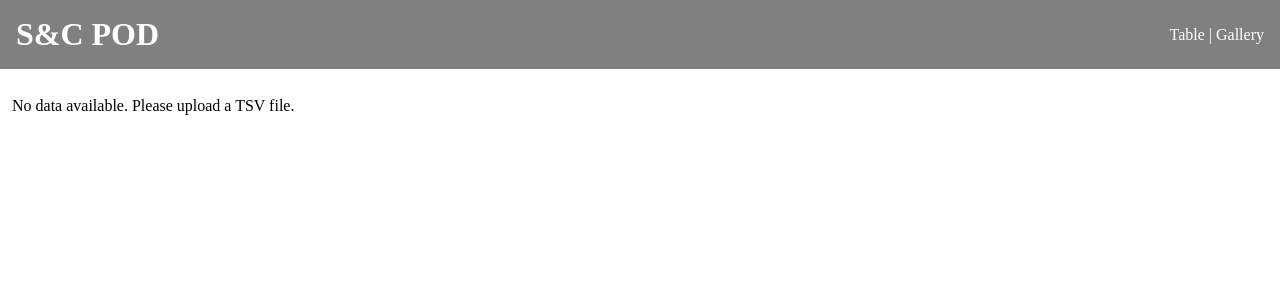
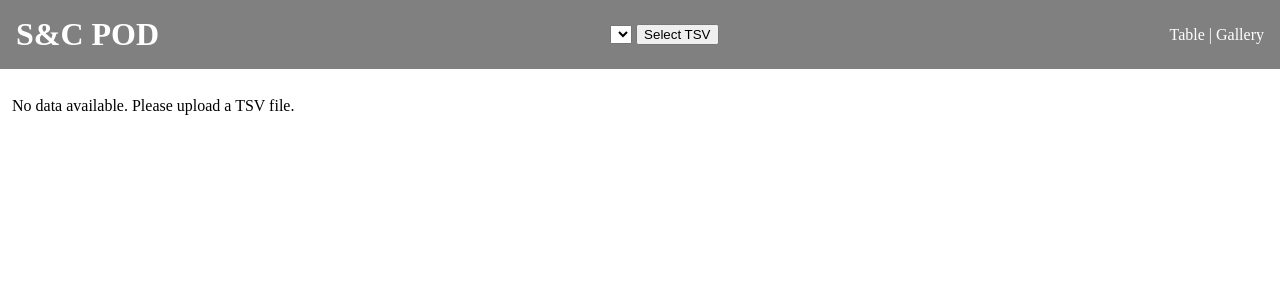
Before and after one commit to kzrob/sc-pod, a Flask app: page /table in a window 1280 px wide. Shown: the top 300 px of the page. Run offline with Flask 3, Linux system fonts and the light colour scheme; lists and menus that the app fills with data are empty; parts of the project's set-up code (start-up, migrations or seed data) failed here and were passed over; some libraries are stand-ins or nearby versions.

Commit message:
added a selection box

```diff
--- a/app.py
+++ b/app.py
@@ -2,48 +2,85 @@
 
 import backend, config
 from flask import Flask, render_template, url_for, redirect, request
+from datetime import datetime
 from waitress import serve
 import os
+
+tsv_path = None
+tsv_list = [f for f in os.listdir(config.TSV_DIR) if f.endswith('.tsv')]
+
+def mkdirs():
+    os.makedirs(config.DOWNLOADS_DIR, exist_ok=True)
+    os.makedirs(config.TSV_DIR, exist_ok=True)
+
+def update_tsv_path() -> None:
+    global tsv_path
+
+    selected = request.form.get("tsv")
+    if not selected:
+        return
+
+    selected_path = os.path.join(config.TSV_DIR, selected)
+    tsv_path = selected_path
+
+mkdirs()
 
 app = Flask(__name__, template_folder=config.TEMPLATES_DIR, static_folder=config.STATIC_DIR)
 app.secret_key = "TODO: make this secret"
 
 
-@app.route('/')
+@app.route('/', methods=['GET', 'POST'])
 def index():
-    return render_template('index.html')
+    update_tsv_path()
+
+    return render_template('index.html', tsv_list=tsv_list)
 
 
 @app.route('/table', methods=['GET', 'POST'])
 def table():
+    update_tsv_path()
+    print(tsv_path)
+
     values = {}
     for key in config.INPUT_VALUES:
         values[key] = request.form.get(key)
 
-    df, count = backend.process_table(config.TSV_PATH, values)
-    return render_template('table.html', data=df, count=count)
+    df, count = backend.process_table(tsv_path, values)
+    return render_template('table.html', tsv_list=tsv_list, df=df, count=count)
 
 
-@app.route('/gallery')
+@app.route('/gallery', methods=['GET', 'POST'])
 def gallery():
-    df = backend.process_gallery(config.TSV_PATH)
-    return render_template('gallery.html', data=df)
+    update_tsv_path()
+
+    df = backend.process_gallery(tsv_path)
+    return render_template('gallery.html', tsv_list=tsv_list, df=df)
 
 
-@app.route('/upload', methods=['POST'])
+@app.route('/upload', methods=['GET', 'POST'])
 def upload():
+    global tsv_path, tsv_list
+    update_tsv_path()
+
     html = request.form.get("location", "index")
-    os.makedirs(config.DOWNLOADS_DIR, exist_ok=True)
+    mkdirs()
 
     if "file" not in request.files:
         return redirect(url_for(html))
 
     file = request.files['file']
-    file.save(config.TSV_PATH)
+
+    if file.filename == '':
+        return redirect(url_for(html))
+
+    path = os.path.join(config.TSV_DIR, f"{datetime.now().strftime('%Y-%m-%d_%H-%M-%S')}_{file.filename}.tsv")
+    file.save(path)
+    tsv_path = path
+    tsv_list.append(os.path.basename(path))
 
     return redirect(url_for(html))
 
 
 if __name__ == '__main__':
-    # app.run(debug=True, host="0.0.0.0", port=config.PORT)
-    serve(app, host="0.0.0.0", port=config.PORT, threads=10)
+    app.run(debug=True, host="0.0.0.0", port=config.PORT)
+    # serve(app, host="0.0.0.0", port=config.PORT, threads=10)
--- a/backend.py
+++ b/backend.py
@@ -5,6 +5,10 @@ import zipfile
 import json
 import os
 import chardet
+
+def log(text: str) -> None:
+    with open(config.LOG_FILE, "a") as logs:
+        logs.write(text + "\n")
 
 def tsv_to_df(tsv: str, sample_size: int = 10000) -> pd.DataFrame | None:
     if os.path.getsize(tsv) <= 0:
@@ -28,7 +32,7 @@ def download_and_extract_zip(url: str, folder: str) -> bool:
         response = requests.get(url, stream=True)
         response.raise_for_status()
     except requests.HTTPError as e:
-        config.log(f"Failed to download zip from {url}: {e}")
+        log(f"Failed to download zip from {url}: {e}")
         return False
 
     # Write zip to disk
@@ -70,7 +74,7 @@ def append_table_data(df: pd.DataFrame, i: int) -> set | None:
     json_data = download_json_data(url, folder)
     output = set() # counting order properties
 
-    if json_data is None:
+    if not json_data:
         return None
 
     # Get image
@@ -92,7 +96,7 @@ def append_table_data(df: pd.DataFrame, i: int) -> set | None:
                     if thumbnail is not None:
                         df.at[i, label+" image"] = thumbnail.get("imageUrl")
             case _:
-                config.log(f"Unknown customization type: {option} for order-item-id: {id}")
+                log(f"Unknown customization type: {option} for order-item-id: {id}")
 
     # Get data
     surfaces = json_data["version3.0"]["customizationInfo"]["surfaces"]
@@ -117,7 +121,7 @@ def append_table_data(df: pd.DataFrame, i: int) -> set | None:
                     df.at[i, label+" text"] = area.get("text")
                     df.at[i, "font"] = area.get("fontFamily")
                 case _:
-                    config.log(f"Unknown customization type: {option} for order-item-id: {id}")
+                    log(f"Unknown customization type: {option} for order-item-id: {id}")
 
     return output
 
@@ -128,7 +132,7 @@ def append_gallery_data(df: pd.DataFrame, i: int) -> list[str] | None:
     folder = os.path.join(config.DOWNLOADS_DIR, str(id))
     json_data = download_json_data(url, folder)
 
-    if json_data is None:
+    if not json_data:
         return None
 
     # Set image path
@@ -156,7 +160,7 @@ def count_table_orders(df: pd.DataFrame, column: str, simple: bool = False) -> s
         return f"{column} counts: {str(df[column].value_counts().index.size)}"
 
     if column not in df.columns or "quantity-purchased" not in df.columns:
-        config.log(f"Cannot count orders for column: {column}")
+        log(f"Cannot count orders for column: {column}")
         return None
 
     map = {}
@@ -177,7 +181,7 @@ def count_table_orders(df: pd.DataFrame, column: str, simple: bool = False) -> s
 
 
 def process_table(tsv_path: str, values: dict) -> tuple[pd.DataFrame, dict[str]] | tuple[None, None]:
-    if tsv_path is None or not os.path.exists(tsv_path):
+    if not tsv_path or not os.path.exists(tsv_path):
         return None, None
 
     df = tsv_to_df(tsv_path)
@@ -188,7 +192,7 @@ def process_table(tsv_path: str, values: dict) -> tuple[pd.DataFrame, dict[str]]
     for i in range(len(df)):
         # Change variables
         th = append_table_data(df, i)
-        if th is None:
+        if not th:
             fails += 1
         else:
             th = th.union(th)
@@ -217,11 +221,11 @@ def process_table(tsv_path: str, values: dict) -> tuple[pd.DataFrame, dict[str]]
 
 
 def process_gallery(tsv_path: str) -> list[list[str]] | None:
-    if tsv_path is None or not os.path.exists(tsv_path):
+    if not tsv_path or not os.path.exists(tsv_path):
         return None
 
     df = tsv_to_df(tsv_path)
-    if df is None:
+    if not df:
         return None
 
     output = []
--- a/templates/gallery.html
+++ b/templates/gallery.html
@@ -7,18 +7,18 @@
 {% endblock %}
 
 {% block content %}
-    {% if data is none %}
+    {% if df is none %}
         <p>No data available. Please upload a TSV file.</p>
     {% else %}
         <div id="printarea">
-            {% for item in data %}
+            {% for item in df %}
             {% for i in range(item.quantity) %}
             <div>
                 <div class="image-container" style="gap: 3mm;">
                     <div class="{{ item.shape }}">
                         <img src="{{ item.image1 }}">
                     </div>
-                    {% if item.image2 is not none %}
+                    {% if item.image2 %}
                     <div class="{{ item.shape }}">
                         <img src="{{ item.image2 }}">
                     </div>
--- a/templates/header.html
+++ b/templates/header.html
@@ -13,6 +13,14 @@
 <body style="margin: 0;">
     <header>
         <a href="/"><h1 style="margin: 0;">S&C POD</h1></a>
+        <form method="POST">
+            <select name="tsv" id="tsv">
+                {% for tsv_name in tsv_list %}
+                    <option value="{{ tsv_name }}">{{ tsv_name }}</option>
+                {% endfor %}
+            </select>
+            <input type="submit" value="Select TSV">
+        </form>
         <nav>
             <a href="/table">Table</a> |
             <a href="/gallery">Gallery</a>
--- a/templates/table.html
+++ b/templates/table.html
@@ -7,13 +7,12 @@
 {% endblock %}
 
 {% block content %}
-    {% if data is none %}
+    {% if df is none %}
         <p>No data available. Please upload a TSV file.</p>
     {% else %}
-        {% set cols = data.columns %}
+        {% set cols = df.columns %}
         <div class="container">
             <div>
-                <form method="post">
                 <button id="toggleAllBtn" type="button">Select All</button>
                 {% for c in cols %}
                 <div>
@@ -21,7 +20,6 @@
                     <label for="col-{{ loop.index0 }}">{{ c }}</label>
                 </div>
                 {% endfor %}
-                </form>
             </div>
             <div>
                 {% if count is not none %}
@@ -60,10 +58,10 @@
                 </tr>
             </thead>
             <tbody>
-                {% for index, row in data.iterrows() %}
+                {% for index, row in df.iterrows() %}
                 <tr>
                     {% for c, value in row.items() %}
-                        {% if value|string == "nan" or value is none %}
+                        {% if value|string == "nan" or not value %}
                             <td class="col-{{ loop.index0 }}"></td>
                         {% elif "image" in c %}
                             <td class="col-{{ loop.index0 }}"><img src="{{ value }}"></td>
```
Also changed, not shown: config.py (+1 -6 lines), 1 other file. Lines whose indentation alone changed are shown as unchanged.
